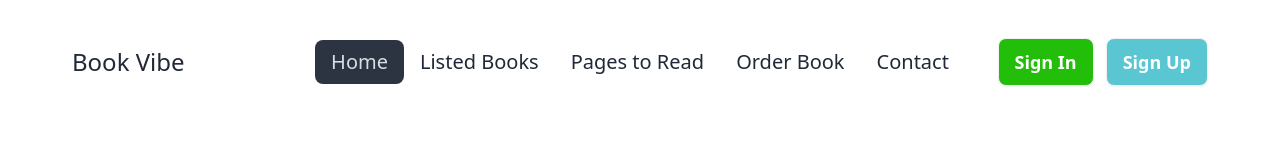
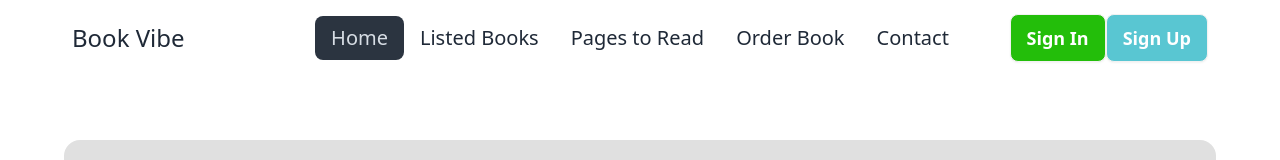
Before and after one commit to Ashik70021/Book-store, a React (Vite) app: page / in a window 1280 px wide. Shown: the top 160 px of the page. Built offline with nearby package versions, Linux system fonts and the light colour scheme.

Commit message:
solve navbar dropdown button

```diff
--- a/src/Component/Banner/Banner.jsx
+++ b/src/Component/Banner/Banner.jsx
@@ -2,8 +2,8 @@ import { Link } from 'react-router-dom';
 import image from '../../assets/images/pngwing 1.png'
 const Banner = () => {
     return (
-        <div className='m-16 md:flex justify-around bg-[#e0e0e0] rounded-2xl max-w-6xl mx-auto'>
-            <div className='mt-16 md:mt-24 text-center md:text-start'>
+        <div className='mt-16 md:flex justify-around bg-[#e0e0e0] rounded-2xl max-w-6xl mx-auto'>
+            <div className='md:mt-24 text-center md:text-start'>
                 <h2 className='font-bold text-3xl md:text-6xl'>Books to freshen up <br />your bookshelf</h2>
                 <Link to="/listedbooks"><button className='mt-12 p-4 border bg-[#23BE0A] rounded-xl text-white font-bold text-lg'>View The List</button></Link>
             </div>
--- a/src/Component/Header/Header.jsx
+++ b/src/Component/Header/Header.jsx
@@ -2,36 +2,34 @@ import { Link, NavLink } from "react-router-dom";
 
 
 const Header = () => {
-
-    const links = <>
-        <li className="text-xl"><NavLink to="/">Home</NavLink></li>
-        <li className="text-xl"><NavLink to="/listedbooks">Listed Books</NavLink></li>
-        <li className="text-xl"><NavLink to="/pagetoread">Pages to Read</NavLink></li>
-        <li className="text-xl"><NavLink to="/orderbook">Order Book</NavLink></li>
-        <li className="text-xl"><NavLink to="/contact">Contact</NavLink></li>
-    </>
-
     return (
-        <div className="navbar mt-6 ">
+        <div className="navbar bg-base-100">
             <div className="navbar-start">
                 <div className="dropdown">
-                    <div role="button" className="btn btn-ghost lg:hidden">
+                    <div tabIndex={0} role="button" className="btn btn-ghost lg:hidden">
                         <svg xmlns="http://www.w3.org/2000/svg" className="h-5 w-5" fill="none" viewBox="0 0 24 24" stroke="currentColor"><path strokeLinecap="round" strokeLinejoin="round" strokeWidth="2" d="M4 6h16M4 12h8m-8 6h16" /></svg>
                     </div>
-                    <ul className="menu menu-sm dropdown-content mt-3 z-[1] p-2 shadow bg-base-100 rounded-box w-52">
-                        {links}
+                    <ul tabIndex={0} className="menu menu-sm dropdown-content mt-3 z-[1] p-2 shadow bg-base-100 rounded-box w-52">
+                        <li className="text-xl"><NavLink to="/">Home</NavLink></li>
+                        <li className="text-xl"><NavLink to="/listedbooks">Listed Books</NavLink></li>
+                        <li className="text-xl"><NavLink to="/pagetoread">Pages to Read</NavLink></li>
+                        <li className="text-xl"><NavLink to="/orderbook">Order Book</NavLink></li>
+                        <li className="text-xl"><NavLink to="/contact">Contact</NavLink></li>
                     </ul>
                 </div>
                 <Link to='/'><a className="text-2xl">Book Vibe</a></Link>
-
             </div>
             <div className="navbar-center hidden lg:flex">
                 <ul className="menu menu-horizontal px-1">
-                    {links}
+                    <li className="text-xl"><NavLink to="/">Home</NavLink></li>
+                    <li className="text-xl"><NavLink to="/listedbooks">Listed Books</NavLink></li>
+                    <li className="text-xl"><NavLink to="/pagetoread">Pages to Read</NavLink></li>
+                    <li className="text-xl"><NavLink to="/orderbook">Order Book</NavLink></li>
+                    <li className="text-xl"><NavLink to="/contact">Contact</NavLink></li>
                 </ul>
             </div>
-            <div className="navbar-end gap-3">
-                <a className="btn text-white font-bold text-lg bg-[#23BE0A]">Sign In</a>
+            <div className="navbar-end">
+            <a className="btn text-white font-bold text-lg bg-[#23BE0A]">Sign In</a>
                 <a className="btn  text-white font-bold text-lg bg-[#59C6D2]">Sign Up</a>
             </div>
         </div>
```
